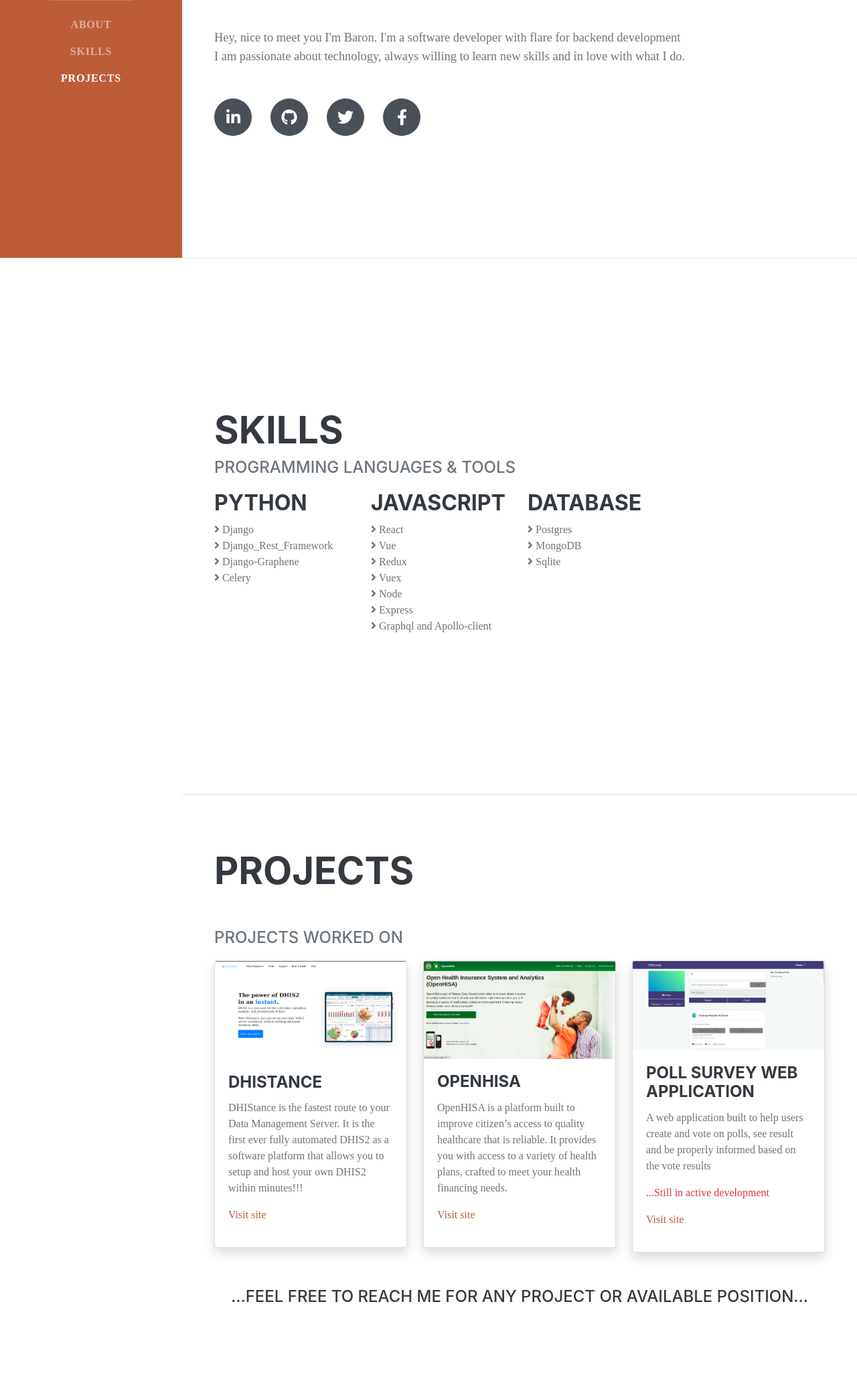
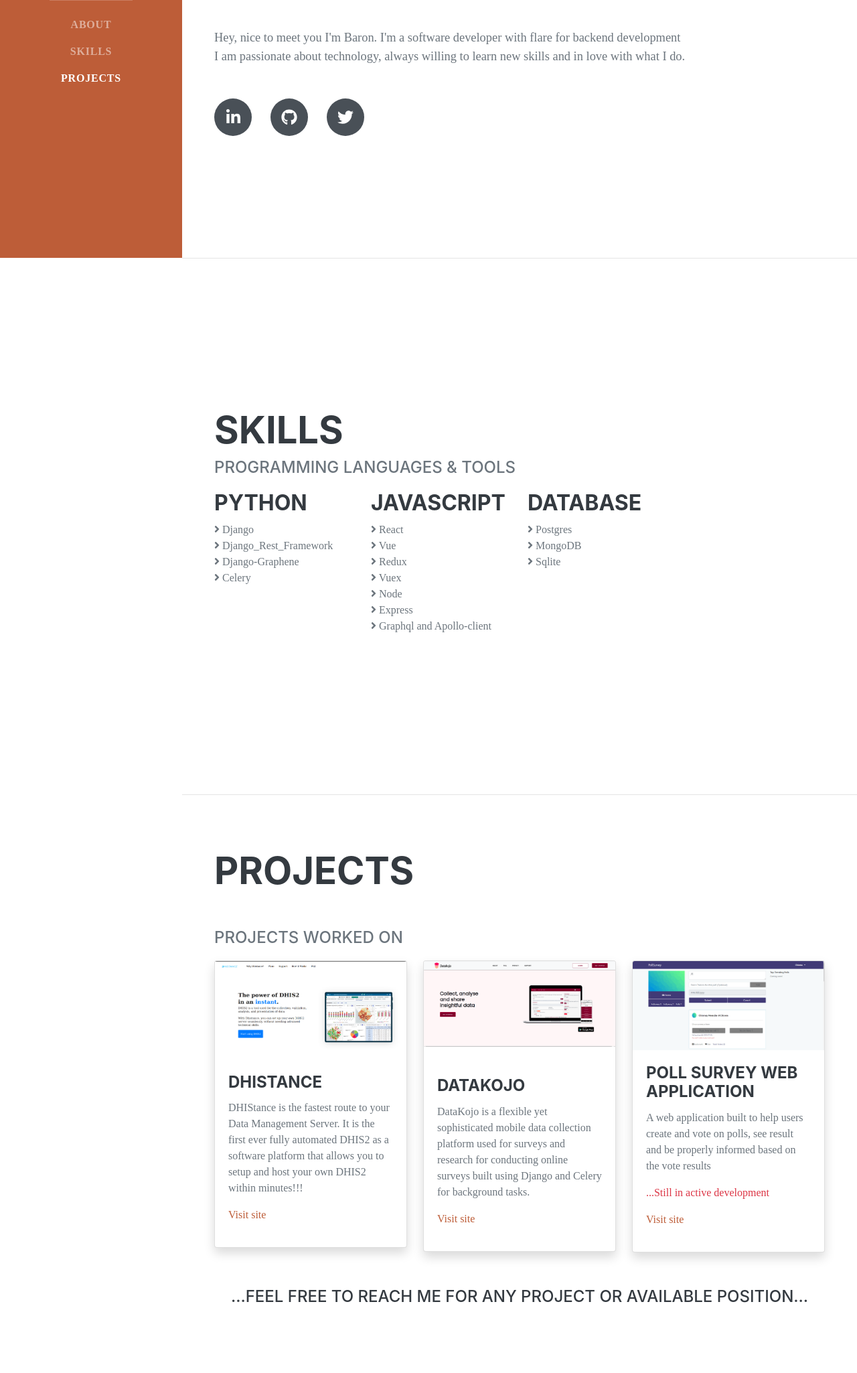
Before and after one commit to Baronchibuikem/portfolio, a Django app: page / in a window 1280 px wide. Shown: the part 415-2465 px from the top of the page at 67% size. Run offline with Django 3.2, Linux system fonts and the light colour scheme; some libraries are stand-ins or nearby versions; some web fonts are replaced.

Commit message:
Added project

```diff
--- a/templates/index.html
+++ b/templates/index.html
@@ -60,8 +60,8 @@
                     <div class="social-icons">
                         <a class="social-icon" href="https://linkedin.com/in/anozie-u-chibuikem"><i class="fab fa-linkedin-in"></i></a>
                         <a class="social-icon" href="https://github.com/Baronchibuikem"><i class="fab fa-github"></i></a>
-                        <a class="social-icon" href="https://twitter.com/awesomebaron"><i class="fab fa-twitter"></i></a>
-                        <a class="social-icon" href="https://github.com/Baronchibuikem"><i class="fab fa-facebook-f"></i></a>
+                        <a class="social-icon" href="https://twitter.com/codewithbaron"><i class="fab fa-twitter"></i></a>
+                        <!-- <a class="social-icon" href="https://github.com/Baronchibuikem"><i class="fab fa-facebook-f"></i></a> -->
                     </div>
                 </div>
             </section>
@@ -130,7 +130,7 @@
                             </div>
                         </div>
 
-                        <div class="col-md-4 col-sm-12 ">
+                        <!-- <div class="col-md-4 col-sm-12 ">
                             <div class="card text-left shadow">
                                 <img class="card-img-top" src="{% static 'assets/img/openHISA.PNG' %}" alt="">
                                 <div class="card-body">
@@ -140,6 +140,20 @@
                                         It provides you with access to a variety of health plans, crafted to meet your health financing needs.
                                     </p>
                                     <p><a href="http://104.225.217.155:8350/">Visit site</a>
+                                </div>
+                            </div>
+
+                        </div> -->
+                        <div class="col-md-4 col-sm-12 ">
+                            <div class="card text-left shadow">
+                                <img class="card-img-top" src="{% static 'assets/img/datakojo.png' %}" alt="">
+                                <div class="card-body mt-4">
+                                    <h4 class="card-title">Datakojo</h4>
+                                    <p class="card-text">
+                                        DataKojo is a flexible yet sophisticated mobile data collection platform used for surveys and research for conducting online
+                                        surveys built using Django and Celery for background tasks.
+                                    </p>
+                                    <p><a href="https://datakojo.com/">Visit site</a>
                                 </div>
                             </div>
 
```
Also changed, not shown: static/assets/img/datakojo.png (added).
